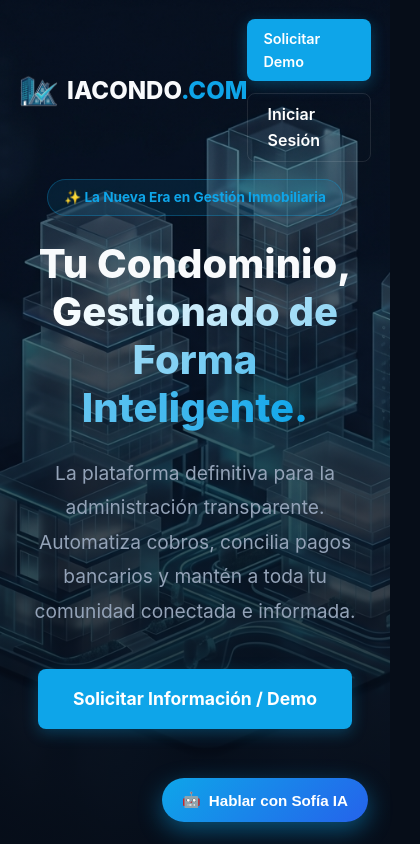
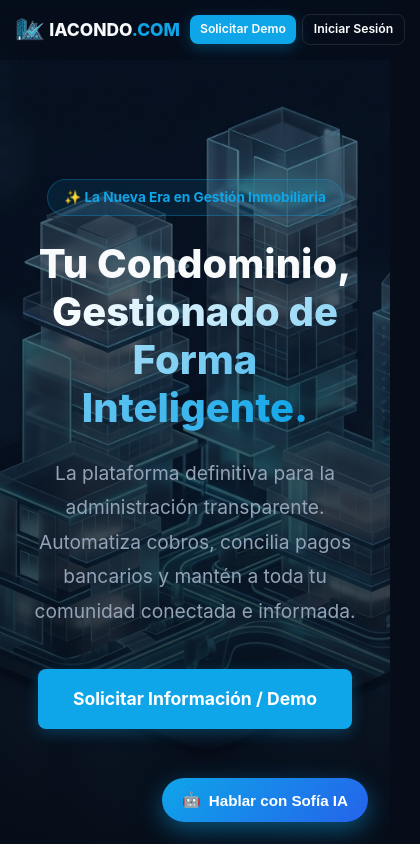
Before and after one commit to alejandrosaezh-bit/iacondo-website, a React (Vite) app: page / in a window 390 px wide. Shown: the top 844 px of the page, 420 px wide, since content can reach past the window. Built offline with nearby package versions, Linux system fonts and the light colour scheme.

Commit message:
fix(navbar): align Solicitar Demo and Iniciar Sesion buttons cleanly on mobile and prevent grid overflow

```diff
--- a/src/App.jsx
+++ b/src/App.jsx
@@ -16,22 +16,23 @@ function App() {
     <div style={{ minHeight: '100vh', display: 'flex', flexDirection: 'column' }}>
 
       {/* NAVBAR */}
-      <nav style={{
-        position: 'fixed', top: 0, left: 0, right: 0, zIndex: 1000,
-        padding: '1.2rem 5%', display: 'flex', justifyContent: 'space-between', alignItems: 'center',
-        background: scrolled ? 'rgba(6, 13, 24, 0.9)' : 'transparent',
-        backdropFilter: scrolled ? 'blur(10px)' : 'none',
-        borderBottom: scrolled ? '1px solid var(--border-light)' : '1px solid transparent',
-        transition: 'all 0.3s ease'
-      }}>
-        <div style={{ fontSize: '1.5rem', fontWeight: '800', display: 'flex', alignItems: 'center', gap: '0.6rem' }}>
-          <img src="/logo-iacondo.png" alt="Logo IA Condo" style={{ width: '38px', height: '38px', objectFit: 'contain' }} />
+      <nav
+        className="site-navbar"
+        style={{
+          background: scrolled ? 'rgba(6, 13, 24, 0.92)' : 'rgba(6, 13, 24, 0.45)',
+          backdropFilter: 'blur(10px)',
+          WebkitBackdropFilter: 'blur(10px)',
+          borderBottom: scrolled ? '1px solid var(--border-light)' : '1px solid transparent'
+        }}
+      >
+        <div className="site-brand">
+          <img src="/logo-iacondo.png" alt="Logo IA Condo" className="site-brand-logo" />
           <span>IACONDO<span style={{ color: 'var(--accent-primary)' }}>.COM</span></span>
         </div>
-        <div style={{ display: 'flex', gap: '0.75rem', alignItems: 'center', flexWrap: 'wrap' }}>
+        <div className="site-nav-actions">
           <a href="#features" style={{ color: 'white', textDecoration: 'none', fontWeight: '500', display: 'none' }} className="nav-link">Características</a>
-          <a href="#contacto" className="btn btn-primary" style={{ padding: '0.5rem 1rem', fontSize: '0.9rem' }}>Solicitar Demo</a>
-          <a href="https://app.iacondo.com" className="btn btn-secondary" style={{ padding: '0.5rem 1.2rem' }}>Iniciar Sesión</a>
+          <a href="#contacto" className="btn btn-primary site-nav-btn">Solicitar Demo</a>
+          <a href="https://app.iacondo.com" className="btn btn-secondary site-nav-btn">Iniciar Sesión</a>
         </div>
       </nav>
 
@@ -73,7 +74,7 @@ function App() {
             </p>
           </div>
 
-          <div style={{ display: 'grid', gridTemplateColumns: 'repeat(auto-fit, minmax(300px, 1fr))', gap: '2rem' }}>
+          <div style={{ display: 'grid', gridTemplateColumns: 'repeat(auto-fit, minmax(min(100%, 280px), 1fr))', gap: '2rem' }}>
             <FeatureCard
               icon="🏦"
               title="Conciliación Automática"
@@ -100,7 +101,7 @@ function App() {
 
       {/* BENEFITS SECTION */}
       <section style={{ padding: '6rem 5%', background: 'linear-gradient(to bottom, var(--bg-main), #0a1120)' }}>
-        <div style={{ maxWidth: '1200px', margin: '0 auto', display: 'grid', gridTemplateColumns: 'repeat(auto-fit, minmax(400px, 1fr))', gap: '3rem' }}>
+        <div style={{ maxWidth: '1200px', margin: '0 auto', display: 'grid', gridTemplateColumns: 'repeat(auto-fit, minmax(min(100%, 340px), 1fr))', gap: '3rem' }}>
 
           <div className="glass-panel fade-in-up delay-2">
             <h3 style={{ fontSize: '1.8rem', color: 'white', marginBottom: '1.5rem', display: 'flex', alignItems: 'center', gap: '0.8rem' }}>
--- a/src/index.css
+++ b/src/index.css
@@ -73,6 +73,69 @@ h1, h2, h3, h4 {
   transition: all 0.2s ease;
   text-decoration: none;
   font-size: 1rem;
+  white-space: nowrap;
+}
+
+/* Responsive Navbar */
+.site-navbar {
+  position: fixed;
+  top: 0;
+  left: 0;
+  right: 0;
+  z-index: 1000;
+  padding: 0.9rem 4%;
+  display: flex;
+  justify-content: space-between;
+  align-items: center;
+  gap: 0.6rem;
+  transition: all 0.3s ease;
+}
+
+.site-brand {
+  font-size: clamp(1.02rem, 0.82rem + 1.1vw, 1.5rem);
+  font-weight: 800;
+  display: flex;
+  align-items: center;
+  gap: clamp(0.35rem, 1vw, 0.6rem);
+  white-space: nowrap;
+  flex-shrink: 0;
+}
+
+.site-brand-logo {
+  width: clamp(28px, 6vw, 38px);
+  height: clamp(28px, 6vw, 38px);
+  aspect-ratio: 1 / 1;
+  object-fit: contain;
+  flex-shrink: 0;
+}
+
+.site-nav-actions {
+  display: flex;
+  align-items: center;
+  gap: clamp(0.38rem, 1.2vw, 0.75rem);
+  flex-wrap: nowrap;
+  flex-shrink: 0;
+}
+
+.site-nav-btn {
+  padding: clamp(0.42rem, 1vw, 0.55rem) clamp(0.65rem, 1.8vw, 1.15rem) !important;
+  font-size: clamp(0.75rem, 0.68rem + 0.35vw, 0.92rem) !important;
+  border-radius: 8px;
+  line-height: 1.2;
+}
+
+@media (max-width: 360px) {
+  .site-navbar {
+    padding: 0.75rem 3%;
+    gap: 0.35rem;
+  }
+  .site-brand {
+    font-size: 0.95rem;
+  }
+  .site-nav-btn {
+    padding: 0.38rem 0.52rem !important;
+    font-size: 0.72rem !important;
+  }
 }
 
 .btn-primary {
```
